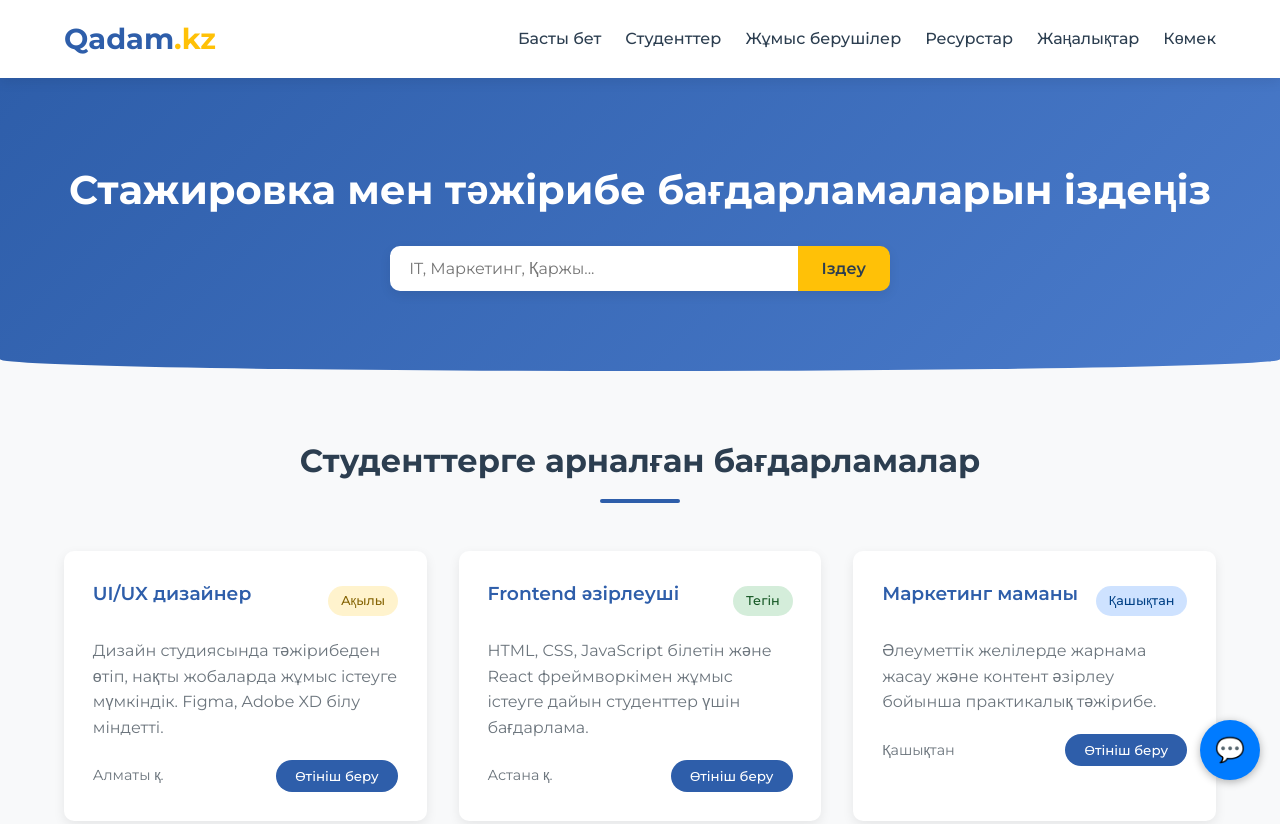
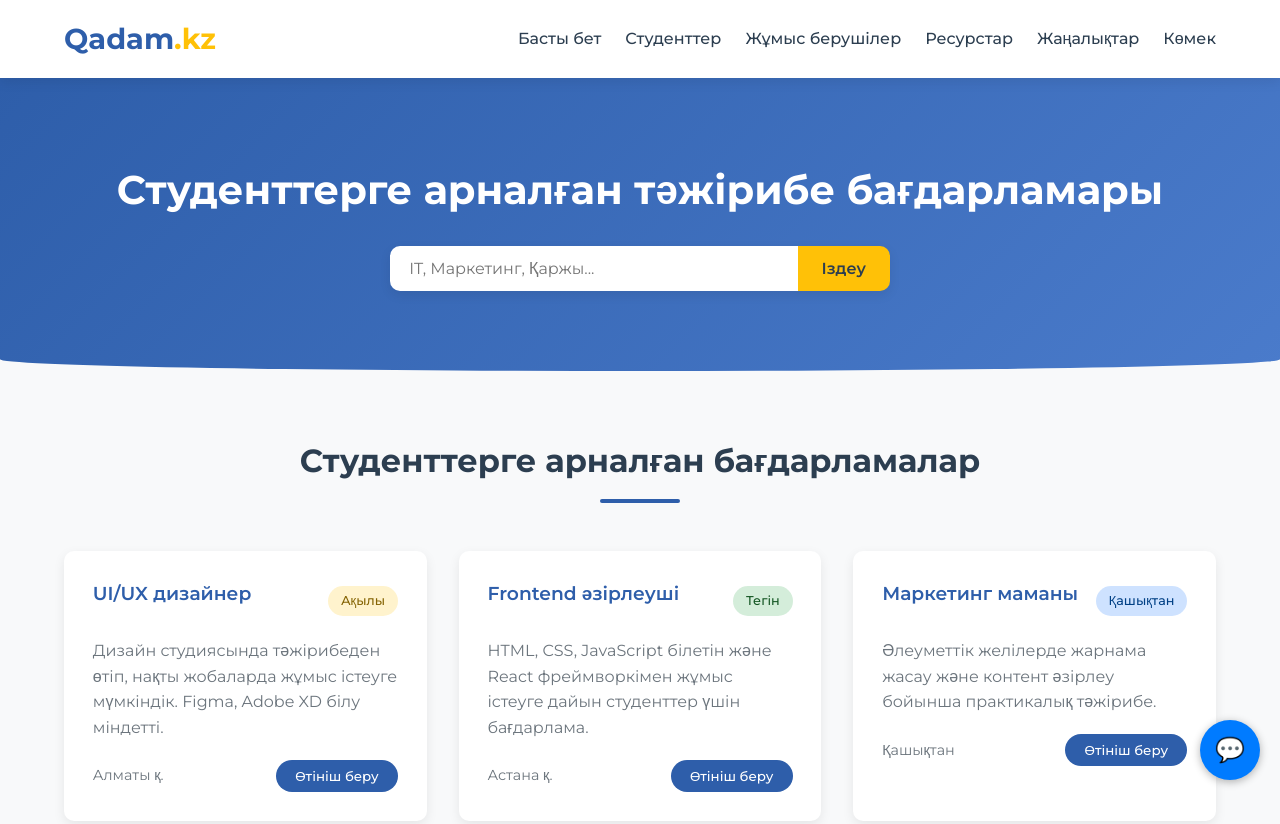
Before and after one commit to suttegi/qadamkz, a plain HTML site: page index.html in a window 1280 px wide. Shown: the top 824 px of the page. Drawn offline with Linux system fonts and the light colour scheme; no server answers.

Commit message:
fix: header was fixed

```diff
--- a/index.html
+++ b/index.html
@@ -31,7 +31,7 @@
   <main>
     <section id="home" class="hero">
       <div class="container">
-        <h2>Стажировка мен тәжірибе бағдарламаларын іздеңіз</h2>
+        <h2>Студенттерге арналған тәжірибе бағдарламары</h2>
         <div class="search-bar">
           <input type="text" id="searchInput" placeholder="IT, Маркетинг, Қаржы..." />
           <button id="searchBtn">Іздеу</button>
```
